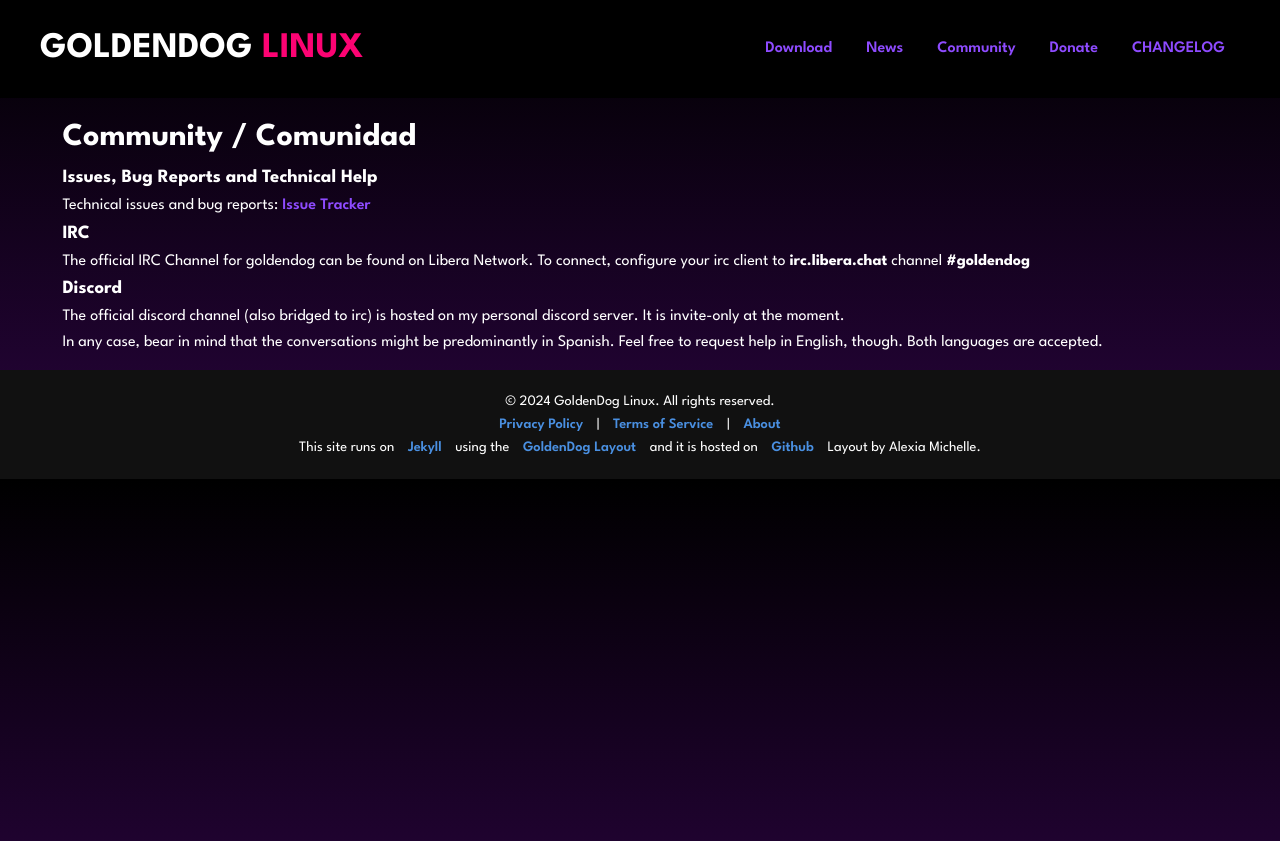
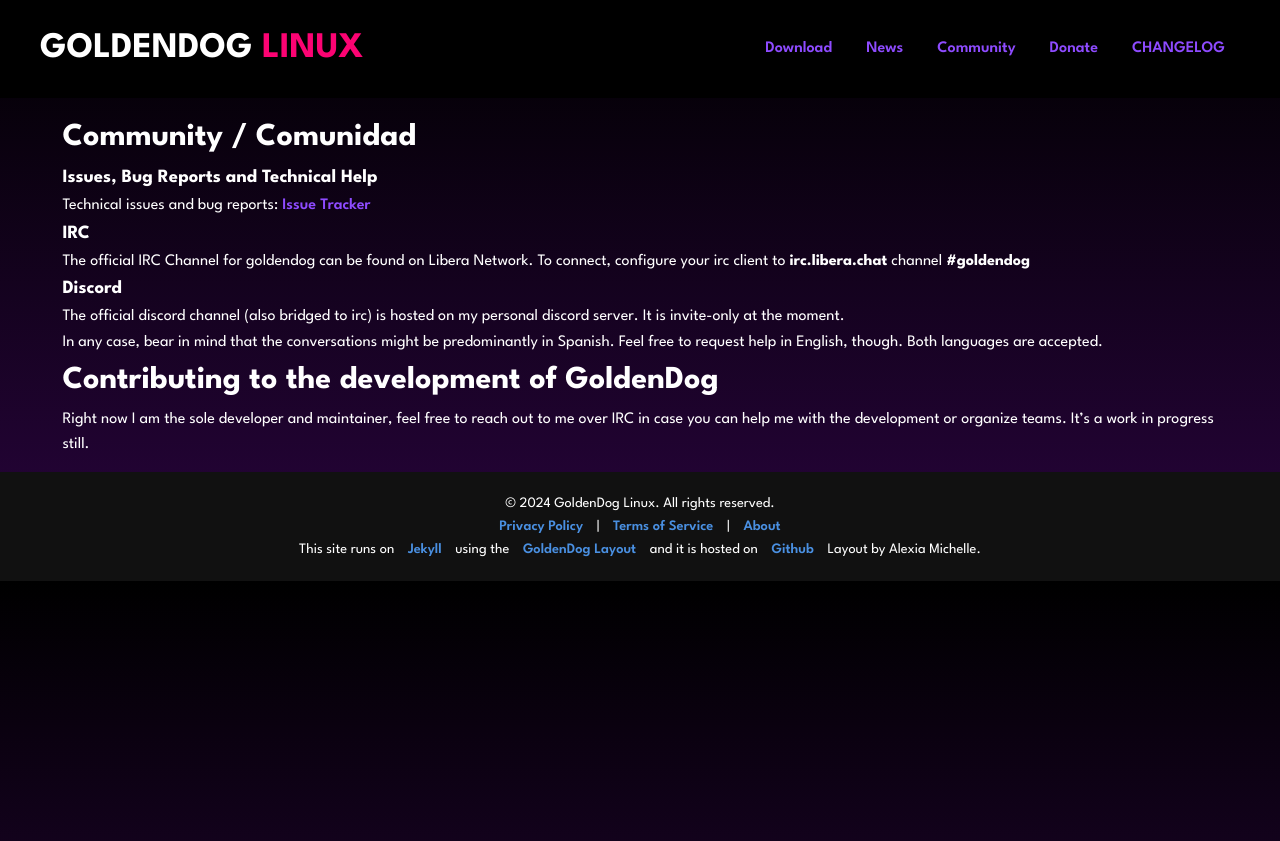
Before and after one commit to goldendoglinux/goldendoglinux.github.io, a Jekyll site: the page built from community.md, in a window 1280 px wide. Shown: the top 841 px of the page. Built offline with Jekyll 4.4.1, drawn with Linux system fonts in a browser that asks for light colours; nearby versions of some CDN libraries; some web fonts are replaced.

Commit message:
fix community

```diff
--- a/community.md
+++ b/community.md
@@ -23,3 +23,9 @@ The official IRC Channel for goldendog can be found on Libera Network. To connec
 The official discord channel (also bridged to irc) is hosted on my personal discord server. It is invite-only at the moment.
 
 In any case, bear in mind that the conversations might be predominantly in Spanish. Feel free to request help in English, though. Both languages are accepted.
+
+
+
+# Contributing to the development of GoldenDog
+
+Right now I am the sole developer and maintainer, feel free to reach out to me over IRC in case you can help me with the development or organize teams. It's a work in progress still.
```
